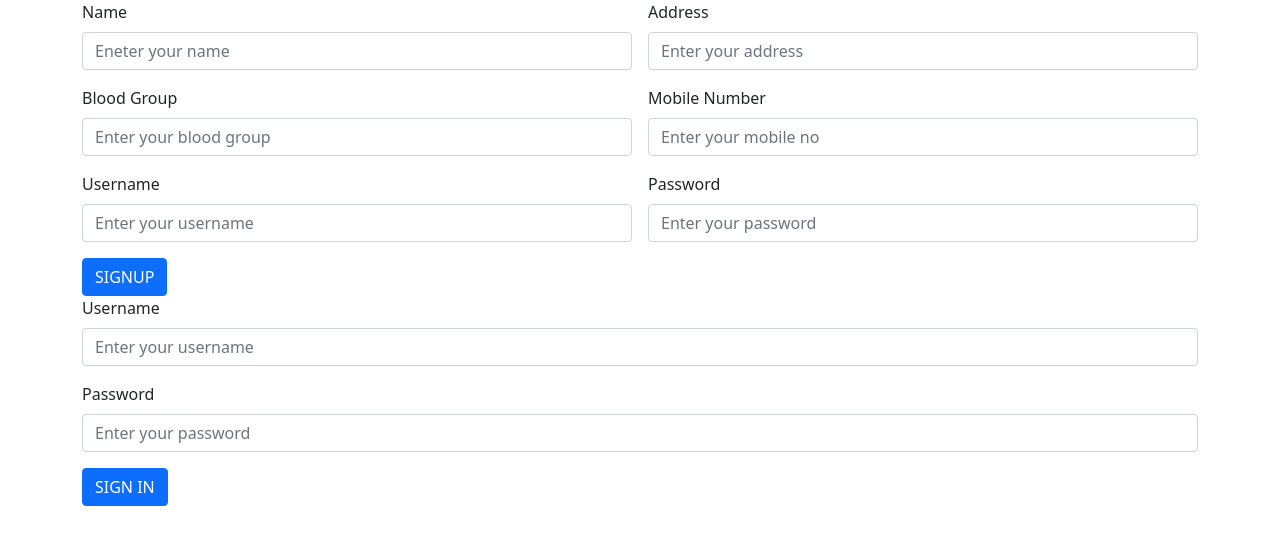
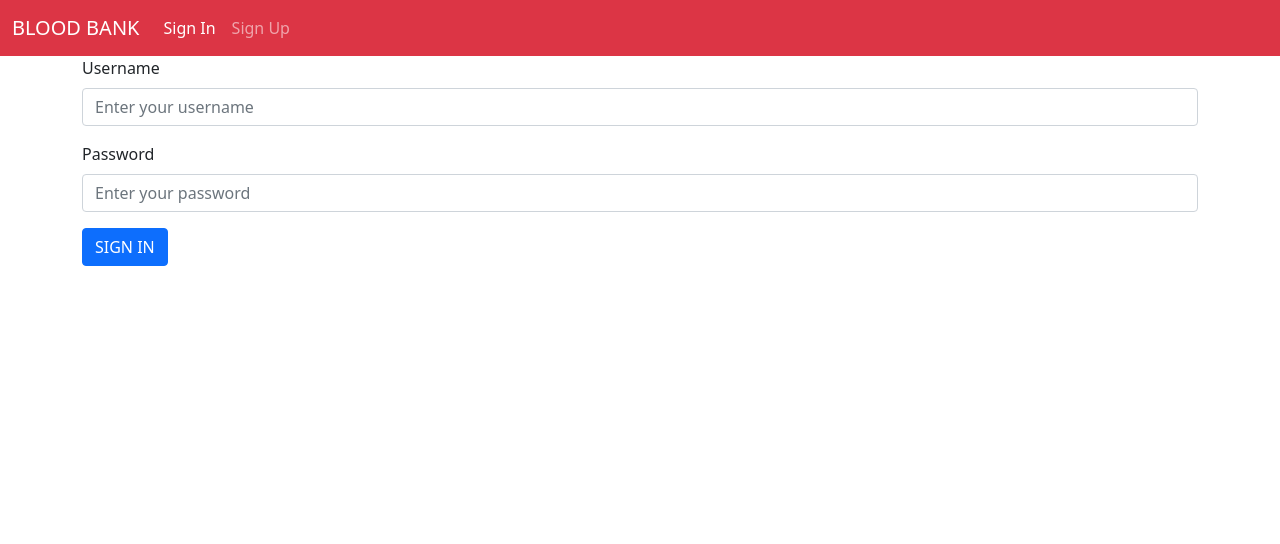
Before and after one commit to sruthybabu/BloodBank-ReactApp, a React (Create React App) app: page / in a window 1280 px wide. Shown: the top 544 px of the page. Built offline with nearby package versions, Linux system fonts and the light colour scheme.

Commit message:
header completed

```diff
--- a/src/App.js
+++ b/src/App.js
@@ -4,12 +4,17 @@
 import 'bootstrap/dist/js/bootstrap.bundle.min.js';
 import Signup from './components/Signup';
 import Signin from './components/Signin';
+import { BrowserRouter, Route, Routes } from 'react-router-dom';
 
 function App() {
   return (
     <div>
-<Signup/>
-<Signin/>
+<BrowserRouter>
+<Routes>
+  <Route path="/" exact element={<Signin/>}/>
+  <Route path="/sign" exact element={<Signup/>}/>
+</Routes>
+</BrowserRouter>
 
 
     </div>
--- /dev/null
+++ b/src/components/Header.js
@@ -0,0 +1,31 @@
+import React from 'react'
+import { Link } from 'react-router-dom'
+
+const Header = () => {
+  return (
+    <div>
+<nav className="navbar navbar-expand-lg navbar-dark bg-danger">
+  <div className="container-fluid">
+      <Link to="/" className="navbar-brand">BLOOD BANK</Link>
+    <button className="navbar-toggler" type="button" data-bs-toggle="collapse" data-bs-target="#navbarNav" aria-controls="navbarNav" aria-expanded="false" aria-label="Toggle navigation">
+      <span className="navbar-toggler-icon"></span>
+    </button>
+    <div className="collapse navbar-collapse" id="navbarNav">
+      <ul className="navbar-nav">
+        <li className="nav-item">
+            <Link to="/" className="nav-link active">Sign In</Link>
+        </li>
+        <li className="nav-item">
+            <Link to="/sign" className="nav-link">Sign Up</Link>
+        </li>
+
+      </ul>
+    </div>
+  </div>
+</nav>
+
+    </div>
+  )
+}
+
+export default Header
--- a/src/components/Signin.js
+++ b/src/components/Signin.js
@@ -1,4 +1,5 @@
 import React, { useState } from 'react'
+import Header from './Header'
 
 const Signin = () => {
     var [username,setUsername]=useState("")
@@ -9,6 +10,7 @@
     }
   return (
     <div>
+        <Header/>
         <div className='container'>
             <div className='row'>
                 <div className='col col-12 col-sm-12 col-md-12 col-lg-12 col-xl-12 col-xxl-12'>
--- a/src/components/Signup.js
+++ b/src/components/Signup.js
@@ -1,5 +1,6 @@
 import axios from 'axios'
 import React, { useState } from 'react'
+import Header from './Header'
 
 const Signup = () => {
     var [name,setName]=useState("")
@@ -29,6 +30,7 @@
 
   return (
     <div>
+        <Header/>
 <div className="container">
     <div className="row">
         <div className="col col-12 col-sm-12 col-md-12 col-lg-12 col-xl-12 col-xxl-12">
```
